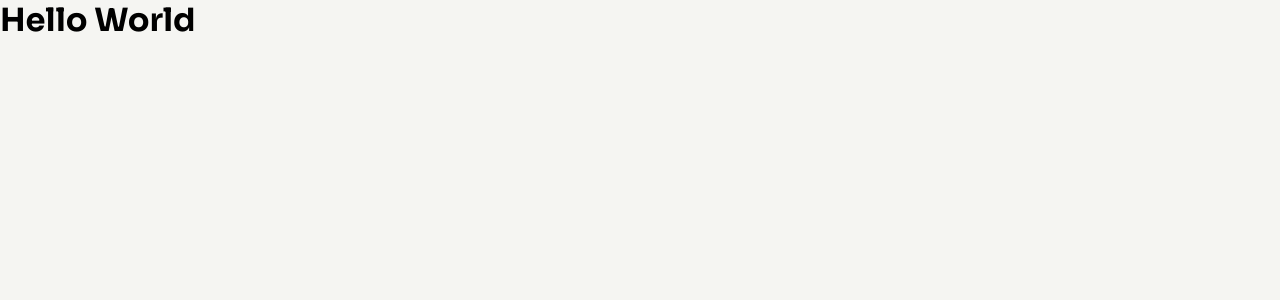
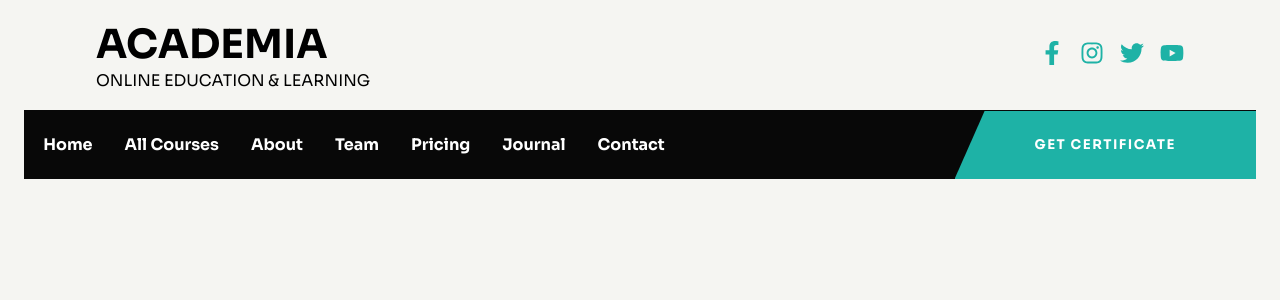
Before and after one commit to Samadeen/Edu-web, a React (Create React App) app: page / in a window 1280 px wide. Shown: the top 300 px of the page. Built offline with nearby package versions, Linux system fonts and the light colour scheme.

Commit message:
Update App.js

```diff
--- a/src/App.js
+++ b/src/App.js
@@ -1,10 +1,16 @@
+import { BrowserRouter as Router, Switch } from 'react-router-dom';
+
 import './App.css';
+import Header from './components/common/heading/Header';
 
 function App() {
   return (
-    <div className='App'>
-      <h1>Hello World</h1>
-    </div>
+    <>
+      <Router>
+        <Header />
+        <Switch></Switch>
+      </Router>
+    </>
   );
 }
 
```
